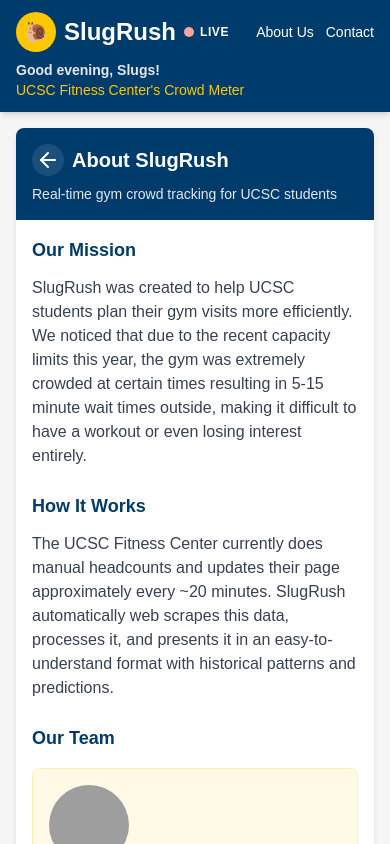
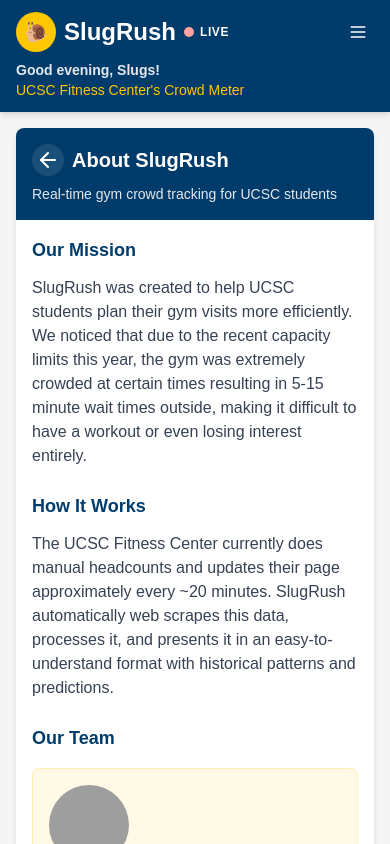
Before and after one commit to Jeeevii/SlugRush, a Next.js app in the folder slugrush_frontend/: page /about in a window 390 px wide. Shown: the top 844 px of the page. Built offline with nearby package versions, Linux system fonts and the light colour scheme; grey boxes are pictures that could not be loaded.

Commit message:
better mobile view with hamburger styling

```diff
--- a/slugrush_frontend/src/components/crowd_meter/Header.tsx
+++ b/slugrush_frontend/src/components/crowd_meter/Header.tsx
@@ -2,11 +2,12 @@
 
 import { useState, useEffect } from "react"
 import LiveIndicator from "./ui/LiveIndicator"
-import { Menu } from "lucide-react"
+import { Menu, X } from "lucide-react"
 import Link from "next/link"
 
 export default function Header() {
   const [greeting, setGreeting] = useState("")
+  const [isMenuOpen, setIsMenuOpen] = useState(false)
 
   // Set time-based greeting
   useEffect(() => {
@@ -37,15 +38,42 @@
             </Link>
 
           <div className="flex items-center gap-3">
-            <nav className="flex gap-3 text-sm font-medium">
-              <Link href="/about" className="hover:text-[#FEC700] transition-colors">About Us</Link>
-              <Link href="/contact" className="hover:text-[#FEC700] transition-colors">Contact</Link>
-            </nav>
-            {/* <button className="p-1.5 rounded hover:bg-[#002a4d] transition-colors cursor-pointer">
-              <Menu className="h-5 w-5" />
-            </button> */}
+            <div className="hidden md:flex items-center gap-2">
+              <Link href="/about" className="px-3 py-1.5 text-sm rounded hover:bg-[#002a4d] transition-colors">
+                About Us
+              </Link>
+              <Link href="/contact" className="px-3 py-1.5 text-sm rounded hover:bg-[#002a4d] transition-colors">
+                Contact
+              </Link>
+            </div>
+            <button
+              className="md:hidden p-1.5 rounded hover:bg-[#002a4d] transition-colors"
+              onClick={() => setIsMenuOpen(!isMenuOpen)}
+            >
+              {isMenuOpen ? <X className="h-5 w-5" /> : <Menu className="h-5 w-5" />}
+            </button>
           </div>
         </div>
+
+        {/* Mobile menu */}
+        {isMenuOpen &&  (
+          <div className="md:hidden mt-2 pt-2 border-t border-[#004d8a]">
+            <Link
+              href="/about"
+              className="block w-full text-left px-2 py-2 hover:bg-[#002a4d] rounded transition-colors"
+              onClick={() => setIsMenuOpen(false)}
+            >
+              About Us
+            </Link>
+            <Link
+              href="/contact"
+              className="block w-full text-left px-2 py-2 hover:bg-[#002a4d] rounded transition-colors"
+              onClick={() => setIsMenuOpen(false)}
+            >
+              Contact
+            </Link>
+          </div>
+        )}
 
         <div className="mt-2 flex flex-wrap items-center justify-between">
           <p className="text-sm text-gray-200 font-bold">{greeting}, Slugs!</p>
--- a/slugrush_frontend/src/components/crowd_meter/ui/LiveIndicator.tsx
+++ b/slugrush_frontend/src/components/crowd_meter/ui/LiveIndicator.tsx
@@ -5,7 +5,7 @@
 export default function LiveIndicator() {
   const [isVisible, setIsVisible] = useState(true)
 
-  // Create flashing effect
+  // create flashing effect
   useEffect(() => {
     const interval = setInterval(() => {
       setIsVisible((prev) => !prev)
```
